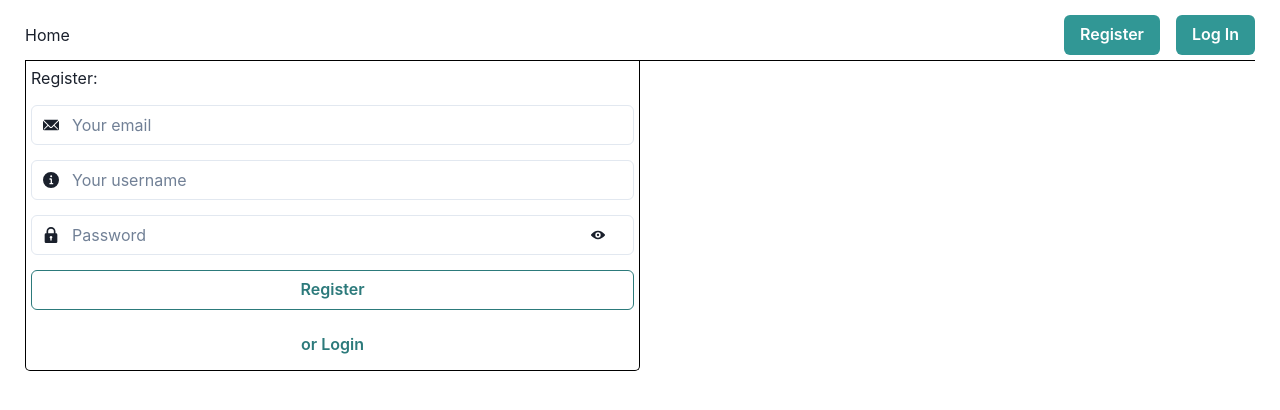
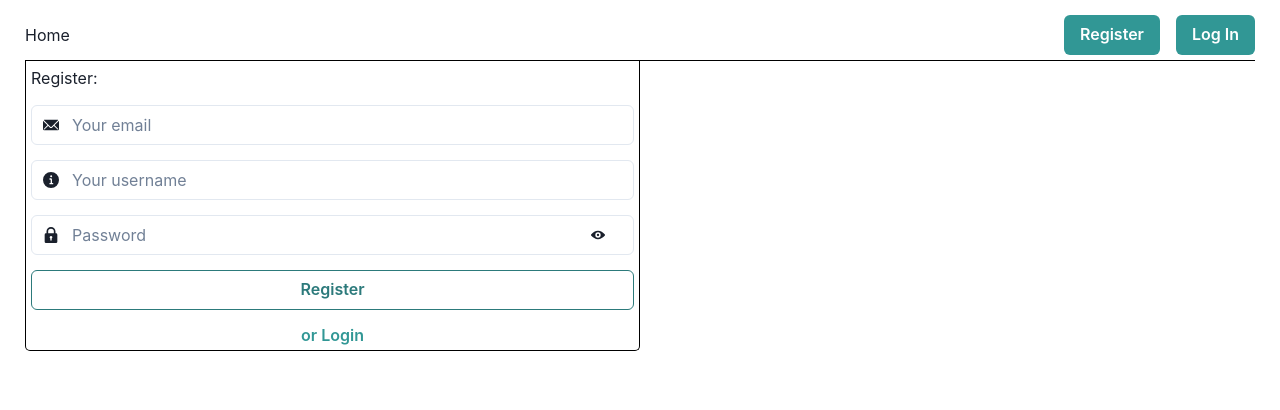
Before and after one commit to mattmalicki/goit-react-hw-08-phonebook, a React (Create React App) app: page /goit-react-hw-08-phonebook/register in a window 1280 px wide. Shown: the top 410 px of the page. Built offline with nearby package versions, Linux system fonts and the light colour scheme; no server answers.

Commit message:
Button varian changed to link.

```diff
--- a/src/components/organisms/RegisterForm/RegisterForm.jsx
+++ b/src/components/organisms/RegisterForm/RegisterForm.jsx
@@ -45,7 +45,7 @@ export const RegisterForm = () => {
       <Button type="submit" colorScheme="teal" variant="outline">
         Register
       </Button>
-      <Button type="button" colorScheme="teal" variant="ghost">
+      <Button type="button" colorScheme="teal" variant="link">
         <Link to="/login">or Login</Link>
       </Button>
     </form>
```
